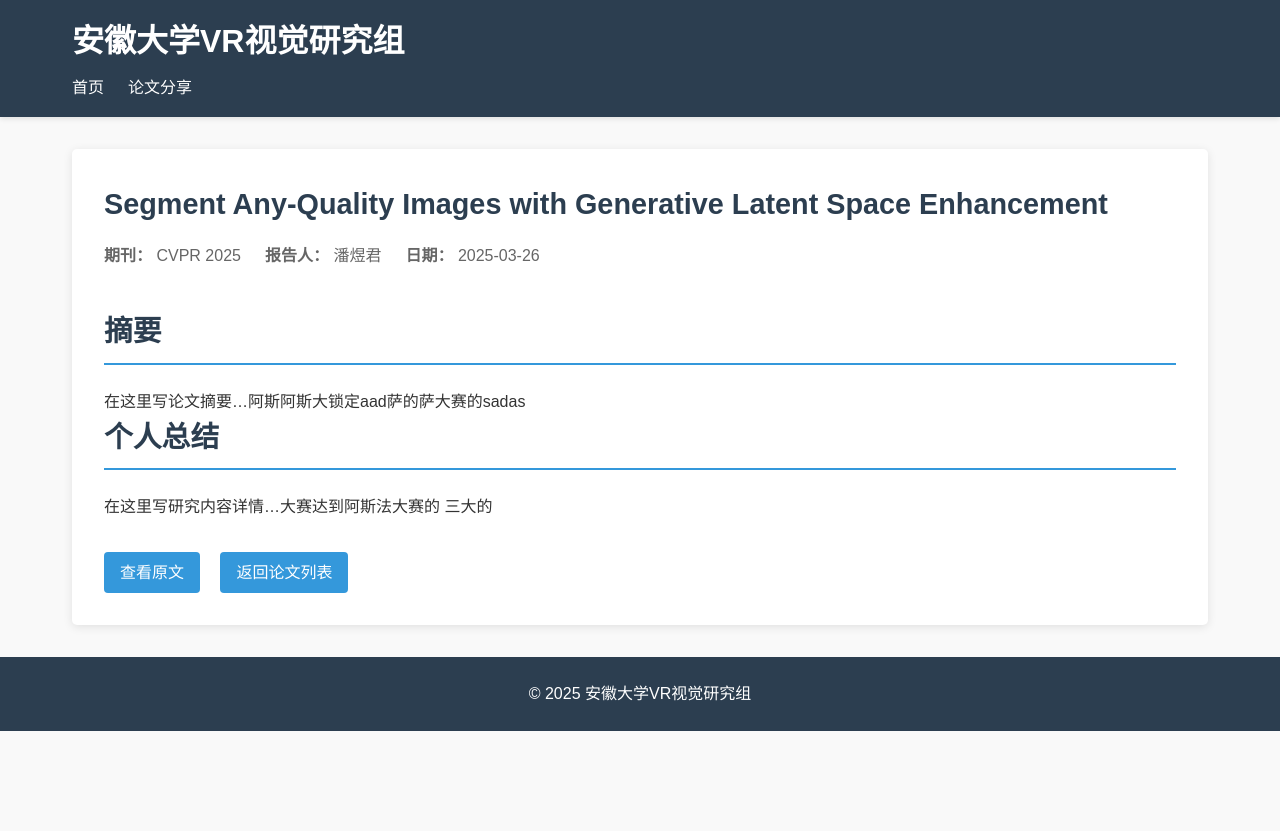
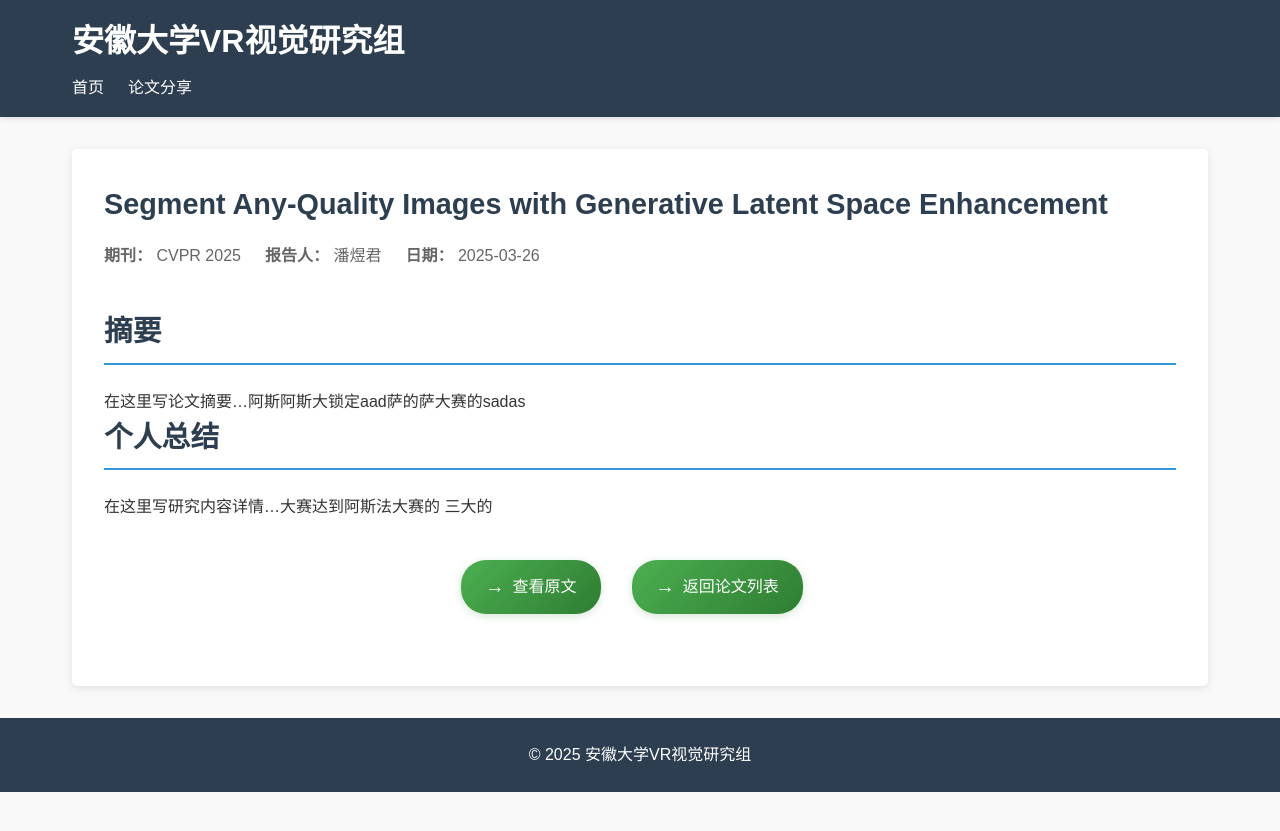
Before and after one commit to shixuan7/ahu-test, a Jekyll site: the page built from _posts/2025-03-26-3-pyj.md, in a window 1280 px wide. Shown: the top 831 px of the page. Built offline with Jekyll 4.4.1, drawn with Linux system fonts in a browser that asks for light colours.

Commit message:
feat init project

```diff
--- a/_layouts/paper.html
+++ b/_layouts/paper.html
@@ -15,6 +15,49 @@ layout: default
     {{ content }}
   </div>
 
+  <style>
+    .resources {
+      display: flex;
+      gap: 15px;
+      justify-content: center;
+      margin: 40px 0;
+    }
+
+    .resources a {
+      display: inline-flex;
+      align-items: center;
+      padding: 12px 24px;
+      background: linear-gradient(135deg, #4CAF50, #2E7D32);
+      color: white;
+      text-decoration: none;
+      border-radius: 25px;
+      font-weight: 500;
+      transition: all 0.3s ease;
+      box-shadow: 0 2px 8px rgba(46, 125, 50, 0.2);
+    }
+
+    .resources a:hover {
+      transform: translateY(-2px);
+      box-shadow: 0 4px 12px rgba(46, 125, 50, 0.3);
+      background: linear-gradient(135deg, #66BB6A, #388E3C);
+    }
+
+    .resources a:active {
+      transform: translateY(0);
+      box-shadow: 0 2px 4px rgba(46, 125, 50, 0.2);
+    }
+
+    .resources a:before {
+      content: '→';
+      margin-right: 8px;
+      font-size: 1.2em;
+    }
+
+    .resources a[href="/"]::before {
+      content: '←';
+    }
+  </style>
+
   <div class="resources">
     {% if page.original_link %}
     <a href="{{ page.original_link }}" target="_blank">查看原文</a>
```
